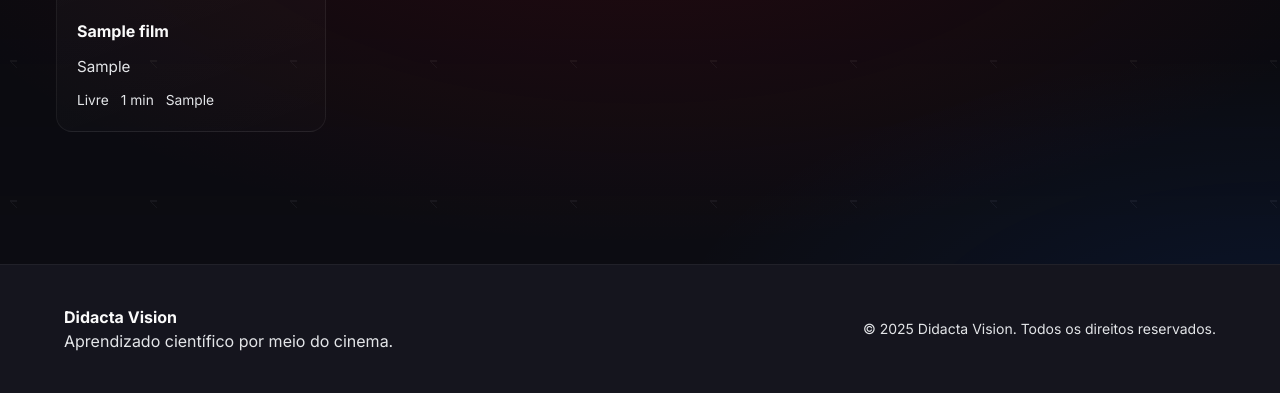
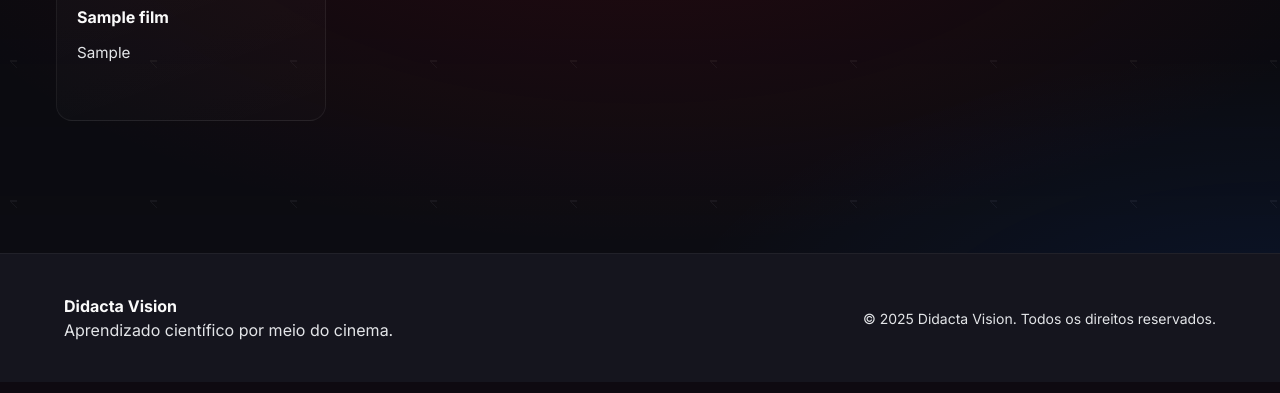
Before and after one commit to rafael-santosdev/Didacta-Vision, a Django app: page / in a window 1280 px wide. Shown: the part 2458-2851 px from the top of the page. Run offline with Django 5.2, Linux system fonts and the light colour scheme; tables that the repository leaves empty hold one stand-in row (values such as "Sample post").

Commit message:
avanço/final-1.2

```diff
--- a/didacta/templates/didacta/filmes/formulario_filme.html
+++ b/didacta/templates/didacta/filmes/formulario_filme.html
@@ -53,7 +53,7 @@
                 </div>
                 <div class="dv-form-group">
                     <label class="text-muted" for="{{ form.ativo.id_for_label }}">Disponibilidade</label>
-                    <div style="display:flex;align-items:center;gap:8px;">
+                    <div style="display:flex;align-items:center;gap:8px;flex-wrap:wrap;">
                         {{ form.ativo }}
                         <span>Ativo</span>
                     </div>
--- a/didacta/templates/didacta/pagina_inicial.html
+++ b/didacta/templates/didacta/pagina_inicial.html
@@ -13,7 +13,7 @@
                     <img class="dv-hero__image" src="{% if destaque.cartaz %}{{ destaque.cartaz.url }}{% elif destaque.cartaz_url %}{{ destaque.cartaz_url }}{% else %}{% static 'css/img/Oppenheimer_poster.jpg' %}{% endif %}" alt="{{ destaque.titulo }}">
                     <div class="dv-hero__overlay"></div>
                 </div>
-                <div class="dv-hero__content">
+                <div class="dv-hero__content" style="align-items:center;text-align:center;padding-top:clamp(96px,22vh,160px);padding-bottom:clamp(48px,14vh,96px);">
                     <span class="dv-badge"><i class="bi bi-stars"></i> Em destaque</span>
                     <h1 class="dv-hero__title">{{ destaque.titulo }}</h1>
                     <p class="dv-hero__lead">{{ destaque.sinopse|truncatewords:34 }}</p>
@@ -22,7 +22,7 @@
                         <span>{{ destaque.duracao }} min</span>
                         {% if destaque.genero %}<span>{{ destaque.genero }}</span>{% endif %}
                     </div>
-                    <div class="dv-hero__actions">
+                    <div class="dv-hero__actions" style="justify-content:center;flex-wrap:wrap;">
                         <a class="dv-btn primary" href="{% url 'didacta:film_detail' destaque.pk %}">
                             <i class="bi bi-play-circle"></i> Ver detalhes
                         </a>
@@ -68,11 +68,6 @@
                                 <div class="dv-card__body">
                                     <strong>{{ filme.titulo }}</strong>
                                     <p>{{ filme.sinopse|truncatewords:18 }}</p>
-                                    <div class="dv-meta">
-                                        <span>{{ filme.get_classificacao_display }}</span>
-                                        <span>{{ filme.duracao }} min</span>
-                                        {% if filme.genero %}<span>{{ filme.genero }}</span>{% endif %}
-                                    </div>
                                 </div>
                             </a>
                         </article>
@@ -139,12 +134,7 @@
                                 </div>
                                 <div class="dv-card__body">
                                     <strong>{{ filme.titulo }}</strong>
-                                    <p>{{ filme.sinopse|truncatewords:18 }}</p>
-                                    <div class="dv-meta">
-                                        <span>{{ filme.get_classificacao_display }}</span>
-                                        <span>{{ filme.duracao }} min</span>
-                                        {% if filme.genero %}<span>{{ filme.genero }}</span>{% endif %}
-                                    </div>
+                                    <p class="dv-card__excerpt">{{ filme.sinopse|truncatewords:18 }}</p>
                                 </div>
                             </a>
                         </article>
--- a/didacta/templates/didacta/sessoes/formulario_sessao.html
+++ b/didacta/templates/didacta/sessoes/formulario_sessao.html
@@ -37,7 +37,7 @@
                 </div>
                 <div class="dv-form-group">
                     <label class="text-muted" for="{{ form.ativo.id_for_label }}">Disponibilidade</label>
-                    <div style="display:flex;align-items:center;gap:8px;">
+                    <div style="display:flex;align-items:center;gap:8px;flex-wrap:wrap;">
                         {{ form.ativo }}
                         <span>Ativa</span>
                     </div>
--- a/static/css/style.css
+++ b/static/css/style.css
@@ -710,12 +710,21 @@ main, section, header, footer {
     display: flex;
     flex-direction: column;
     gap: 12px;
+    height: 100%;
 }
 
 .dv-card__body p {
     font-size: clamp(0.85rem, 2vw, 0.95rem);
     color: hsl(222 9% 90%);
     line-height: 1.55;
+}
+
+.dv-card__excerpt {
+    display: -webkit-box;
+    -webkit-line-clamp: 3;
+    -webkit-box-orient: vertical;
+    overflow: hidden;
+    min-height: 3.9em;
 }
 
 .dv-meta {
@@ -1164,6 +1173,15 @@ main, section, header, footer {
     display: flex;
     flex-direction: column;
     gap: 8px;
+}
+
+.dv-form .dv-status {
+    display: block;
+    width: 100%;
+    white-space: normal;
+    word-break: break-word;
+    line-height: 1.4;
+    margin-top: 2px;
 }
 
 .dv-form-group label {
```
Also changed, not shown: didacta/templates/didacta/filmes/detalhes_filme.html (+0 -9 lines), media/filmes/cartazes/WhatsApp_Image_2025-12-15_at_10.24.58.jpeg (added), media/filmes/cartazes/WhatsApp_Image_2025-12-15_at_10.27.34.jpeg (added), media/filmes/cartazes/WhatsApp_Image_2025-12-15_at_10_8xpXCh4.27.34.jpeg (added), media/filmes/cartazes/WhatsApp_Image_2025-12-15_at_10_bfq0uma.24.58.jpeg (added), media/filmes/cartazes/WhatsApp_Image_2025-12-15_at_11.37.12.jpeg (added), media/filmes/cartazes/WhatsApp_Image_2025-12-15_at_11_oIoOacd.37.12.jpeg (added).
